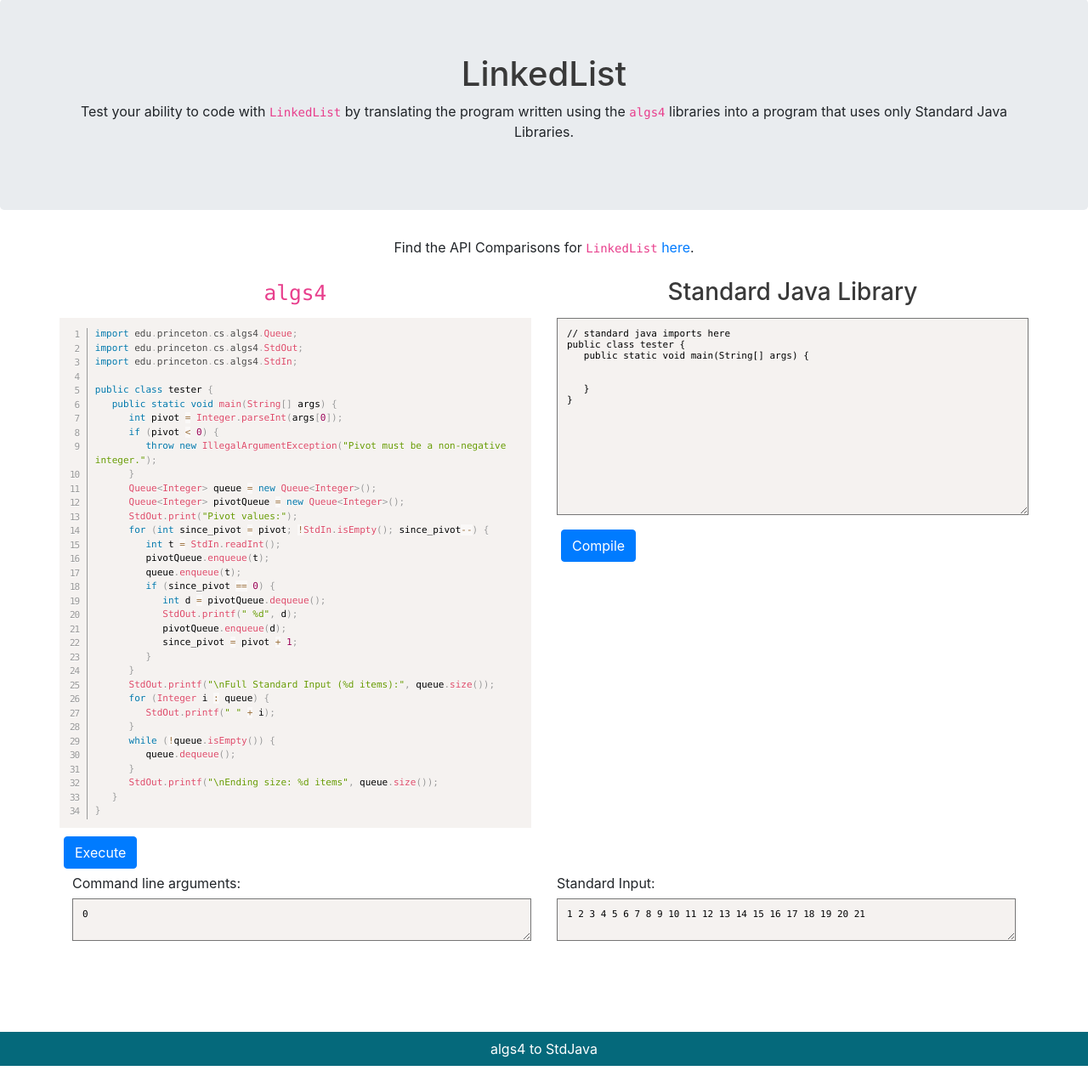
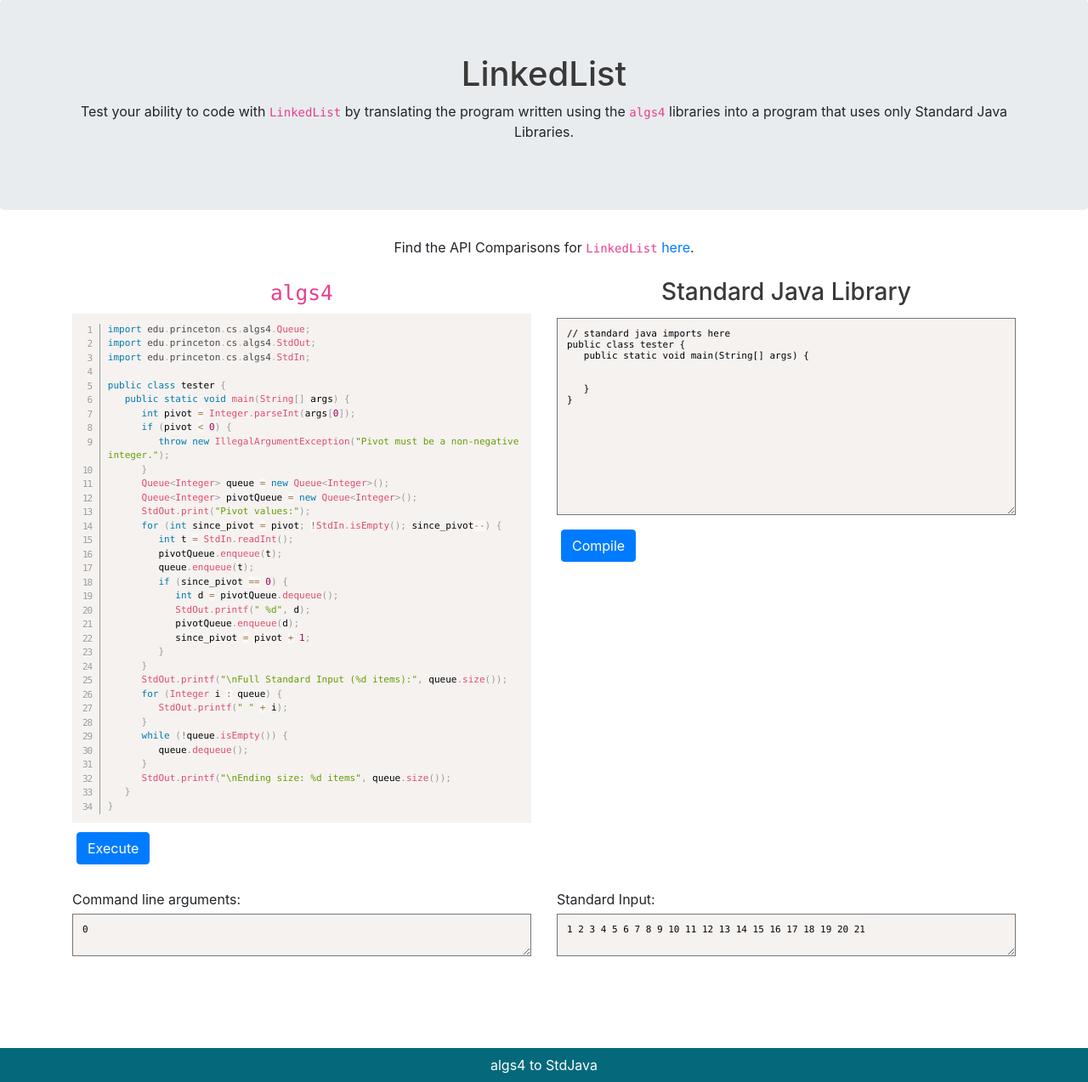
Before and after one commit to nfinkle/algs4-to-stdjava, a Flask app: page /modules/queue/test.html in a window 1280 px wide. Shown: the part 57-1330 px from the top of the page at 85% size. Run offline with Flask 2, Linux system fonts and the light colour scheme; parts of the project's set-up code (start-up, migrations or seed data) failed here and were passed over; some libraries are stand-ins or nearby versions.

Commit message:
Made lg/not-lg versions more similar

```diff
--- a/static/js/compiled_code.js
+++ b/static/js/compiled_code.js
@@ -1,8 +1,3 @@
-function compile_sm() {
-	var code = document.getElementById("code_form_sm").elements[0].value;
-	compile_with_code(code);
-}
-
 function compile() {
 	var code = document.getElementById("code_form").elements[0].value;
 	compile_with_code(code);
@@ -54,7 +49,7 @@ function cleanupTests(raw) {
 }
 
 function replaceFormWithPre(code, add_execute_button) {
-	var new_html = "<pre class=\"line-numbers\" style=\"white-space:pre-wrap; font-size:11px\"><code class=\"language-java match-braces\">" + code.replace(/</g, "&lt").replace(/>/g, "&gt") + "</code></pre>" + "<button type=\"button\" class=\"btn btn-primary\" id=\"edit_btn\" onclick=\"edit()\">Edit</button>";
+	var new_html = "<h3 class=\"text-center\">Standard Java Library</h3><pre class=\"line-numbers\" style=\"white-space:pre-wrap; font-size:11px\"><code class=\"language-java match-braces\">" + code.replace(/</g, "&lt").replace(/>/g, "&gt") + "</code></pre>" + "<button type=\"button\" class=\"btn btn-primary\" id=\"edit_btn\" onclick=\"edit()\">Edit</button>";
 	if (add_execute_button) {
 		new_html += "<button type = \"button\" class=\"btn btn-primary\" id=\"execute_btn\" onclick=execute()>Execute</button>";
 		tests = $('#tests-data').data().other
@@ -62,7 +57,6 @@ function replaceFormWithPre(code, add_execute_button) {
 		new_html += '<button type="button" class="btn btn-primary" onclick="run_tests(' + tests + ')">Run Tests</button>'
 	}
 	document.getElementById("stdjava_code").innerHTML = new_html;
-	document.getElementById("stdjava_code_sm").innerHTML = new_html;
 }
 
 function getString(arr, start, n) {
@@ -75,12 +69,14 @@ function getString(arr, start, n) {
 
 function extract_code_from_pre(id) {
 	var cur_inner = document.getElementById(id).innerHTML;
-	var tmp = cur_inner /*.replace(/\s\s/g, "")*/ .replace(/<button.*/g, "");
+	var tmp = cur_inner /*.replace(/\s\s/g, "")*/ .replace(/<button.*/g, "").replace(/Standard Java Library/, "");
 	var code = "";
 	for (var i = 0; i < tmp.length; i++) {
-		var five = getString(tmp, i, 5);
+		var three = getString(tmp, i, 3);
+		var four = three + tmp[i + 3];
+		var five = four + tmp[i + 4];
 		var six = five + tmp[i + 5];
-		if (five == "<span" || six == "</span" || getString(tmp, i, 4) == "<pre" || five == "<code" || five == "</pre" || six == "</code") {
+		if (five == "<span" || six == "</span" || four == "<pre" || five == "<code" || five == "</pre" || six == "</code" || three == "<h3" || four == "</h3") {
 			for (; i < tmp.length && tmp[i] != ">"; i++)
 			;
 			i++;
@@ -103,13 +99,11 @@ function edit() {
 	$('button').prop("disabled", true)
 	var code = extract_code_from_pre("stdjava_code");
 	var lines = (code.match(/\n/g) || []).length
-	var new_html_start = "<form id=\"code_form_version\" spellcheck=\"false\"><p><textarea id=\"form_textarea_version\" style=\"font-size: 11px\"; rows=\"";
+	var new_html_start = "<form id=\"code_form\" spellcheck=\"false\"><p><textarea id=\"form_textarea\" style=\"font-size: 11px\"; rows=\"";
 	var middle = lines + "\";>" + code
-	var new_html_end = "</textarea>" + "<button type=\"button\" class=\"btn btn-primary\" onclick=\"compile_version()\">Compile</button></p></form>";
-	var new_html_default = new_html_start.replace(/_version/g, "") + middle + new_html_end.replace(/_version/g, "");
-	var new_html_sm = new_html_start.replace(/_version/g, "_sm") + middle + new_html_end.replace(/_version/g, "_sm")
-	document.getElementById("stdjava_code").innerHTML = new_html_default;
-	document.getElementById("stdjava_code_sm").innerHTML = new_html_sm;
+	var new_html_end = "</textarea>" + "<button type=\"button\" class=\"btn btn-primary\" onclick=\"compile()\">Compile</button></p></form>";
+	var new_html = new_html_start + middle + new_html_end;
+	document.getElementById("stdjava_code").innerHTML = new_html;
 	$('button').prop("disabled", false)
 }
 
@@ -260,21 +254,3 @@ function compare_outputs() {
 	send_exec_request(algs4, true, args, stdin, ret_fn)
 
 }
-
-function copy_small_form() {
-	document.getElementById('form_textarea').value = document.getElementById('form_textarea_sm').value
-}
-
-function copy_form() {
-	console.log(document.getElementById('form_textarea').value)
-	console.log(document.getElementById('form_textarea_sm').value)
-
-	document.getElementById('form_textarea_sm').value = document.getElementById('form_textarea').value
-}
-
-document.getElementById('form_textarea_sm').addEventListener("keypress", function () {
-	copy_small_form()
-})
-document.getElementById('form_textarea').addEventListener("keypress", function () {
-	copy_form()
-})
--- a/templates/code_pages/code_base.html
+++ b/templates/code_pages/code_base.html
@@ -17,48 +17,19 @@ libraries into a program that uses only Standard Java Libraries.
 {% block content %}
 
 <div class="container">
-	<div class="row text-center">
-		<div class="col-lg-1"></div>
-		<div class="col-lg-10">Find the API Comparisons for <code>{{ class_name}}</code> <a
-				href="{{ api_url }}">here</a>.</div>
+	<div class="text-center">Find the API Comparisons for <code>{{ class_name}}</code> <a href="{{ api_url }}">here</a>.
 	</div>
 	<br>
-	<div class="d-block d-lg-none">
+	<div class="row">
+		<div class="col-12 col-lg-6">
 			<h3 class="text-center"><code>algs4</code></h3>
-		<div style="padding: 5px;"></div>
-		<pre class="line-numbers"
-			style="white-space:pre-wrap; font-size:11px;"><code class="language-java match-braces" id="algs4_code">{{ algs4_content }}</code></pre>
-		<button type="button" class="btn btn-primary" id="algs4_btn" onclick="execute_algs4()">Execute</button>
-		<br><br>
-		<h3 class="text-center">Standard Java Library</h3>
-		<div style="padding: 5px;"></div>
-		<div id="stdjava_code_sm">
-			<form spellcheck="false">
-				<p>
-					<!-- The equivalent code using only Standard Java Libraries. -->
-					<textarea id="form_textarea_sm" style="font-size: 11px;" rows='16'>{{ test_stdjava }}</textarea>
-					<button type="button" class="btn btn-primary" onclick="compile_sm()">Compile</button>
-				</p>
-			</form>
-		</div>
-	</div>
-	<!-- normal size -->
-	<div class="row d-lg-block d-none">
-		<div class="row text-center">
-			<div class="col-6">
-				<h3><code>algs4</code></h3>
-			</div>
-			<div class="col-6">
-				<h3>Standard Java Library</h3>
-			</div>
-		</div>
-		<div class="row">
-			<div class="col-6">
 			<pre class="line-numbers"
 				style="white-space:pre-wrap; font-size:11px;"><code class="language-java match-braces" id="algs4_code">{{ algs4_content }}</code></pre>
 			<button type="button" class="btn btn-primary" onclick="execute_algs4()">Execute</button>
 		</div>
-			<div class="col-6" id="stdjava_code">
+		<div class="col-xs-12 col-sm-12 col-md-12 d-lg-none"><br></div>
+		<div class="col-12 col-lg-6" id="stdjava_code">
+			<h3 class="text-center">Standard Java Library</h3>
 			<form id="code_form" spellcheck="false">
 				<p>
 					<!-- The equivalent code using only Standard Java Libraries. -->
@@ -68,8 +39,7 @@ libraries into a program that uses only Standard Java Libraries.
 			</form>
 		</div>
 	</div>
-	</div>
-	<br class="d-block d-lg-none">
+	<br>
 	<form spellcheck="false">
 		<div class="row">
 			<div class="col-6">Command line arguments:
```
Also changed, not shown: 2 other files. Lines whose indentation alone changed are shown as unchanged.
